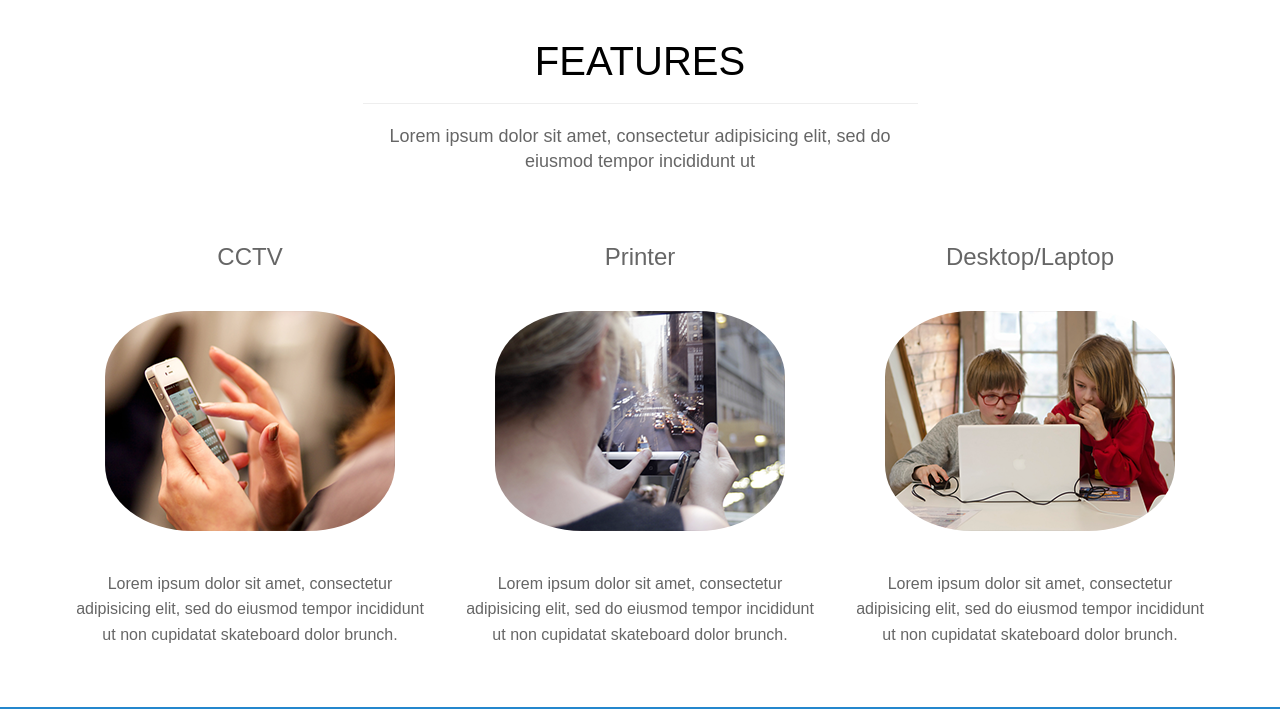
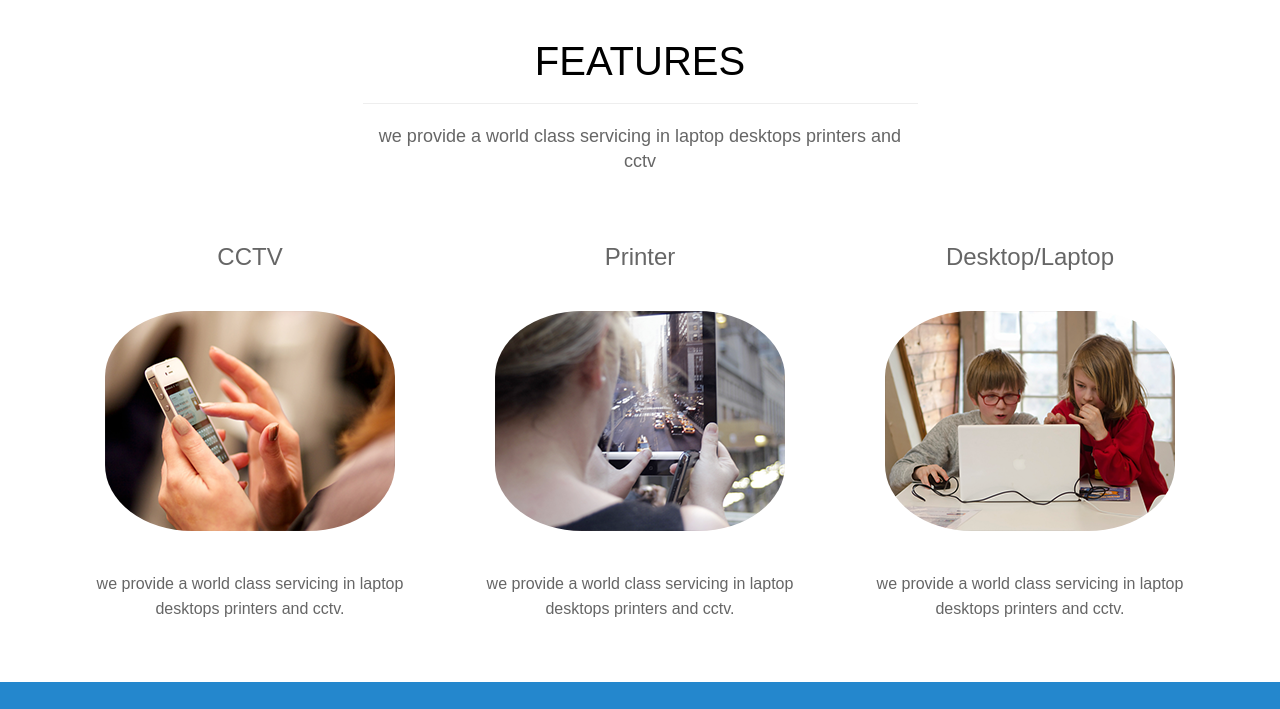
Before and after one commit to ezracomputers/ezracomputers.github.io, a plain HTML site: page index.html in a window 1280 px wide. Shown: the part 2210-2919 px from the top of the page. Drawn offline with Linux system fonts and the light colour scheme; a web font is replaced by a local one.

Commit message:
text altered

```diff
--- a/index.html
+++ b/index.html
@@ -360,30 +360,26 @@
           <div class="col-md-6 col-md-offset-3">
             <h2>Features</h2>
             <hr>
-            <p class="lead">Lorem ipsum dolor sit amet, consectetur adipisicing elit, sed do eiusmod tempor incididunt
-              ut</p>
+            <p class="lead">we provide a world class servicing in laptop desktops printers and cctv</p>
           </div>
         </div>
 
         <div class="col-md-4 wow fadeInLeft">
           <h3>CCTV</h3>
           <img src="images/portfolio/recent/item4.png" alt="">
-          <p>Lorem ipsum dolor sit amet, consectetur adipisicing elit, sed do eiusmod tempor incididunt ut non
-            cupidatat skateboard dolor brunch.</p>
+          <p>we provide a world class servicing in laptop desktops printers and cctv.</p>
         </div>
 
         <div class="col-md-4 wow fadeInUp">
           <h3>Printer</h3>
           <img src="images/portfolio/recent/item5.png" alt="">
-          <p>Lorem ipsum dolor sit amet, consectetur adipisicing elit, sed do eiusmod tempor incididunt ut non
-            cupidatat skateboard dolor brunch.</p>
+          <p>we provide a world class servicing in laptop desktops printers and cctv.</p>
         </div>
 
         <div class="col-md-4 wow fadeInRight">
           <h3>Desktop/Laptop</h3>
           <img src="images/portfolio/recent/item6.png" alt="">
-          <p>Lorem ipsum dolor sit amet, consectetur adipisicing elit, sed do eiusmod tempor incididunt ut non
-            cupidatat skateboard dolor brunch.</p>
+          <p>we provide a world class servicing in laptop desktops printers and cctv.</p>
         </div>
       </div>
     </div>
```
